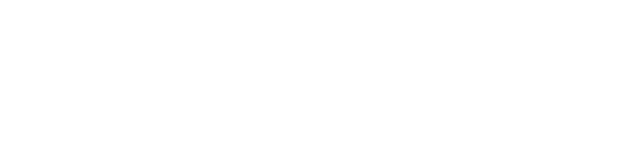
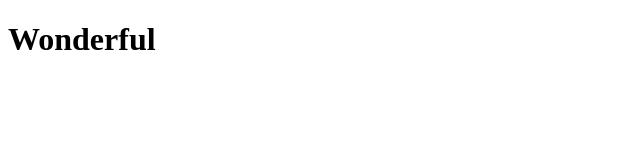
Before and after one commit to Angelakirogo/Capable, a plain HTML site: page index.html in a window 1280 px wide. Shown: the whole page, without its empty margins (0-640 px from the left). Drawn offline with Linux system fonts and the light colour scheme.

Commit message:
modified index.html

```diff
--- a/index.html
+++ b/index.html
@@ -6,6 +6,6 @@
     <title>Document</title>
 </head>
 <body>
-
+    <h1>Wonderful</h1>
 </body>
 </html>
```
